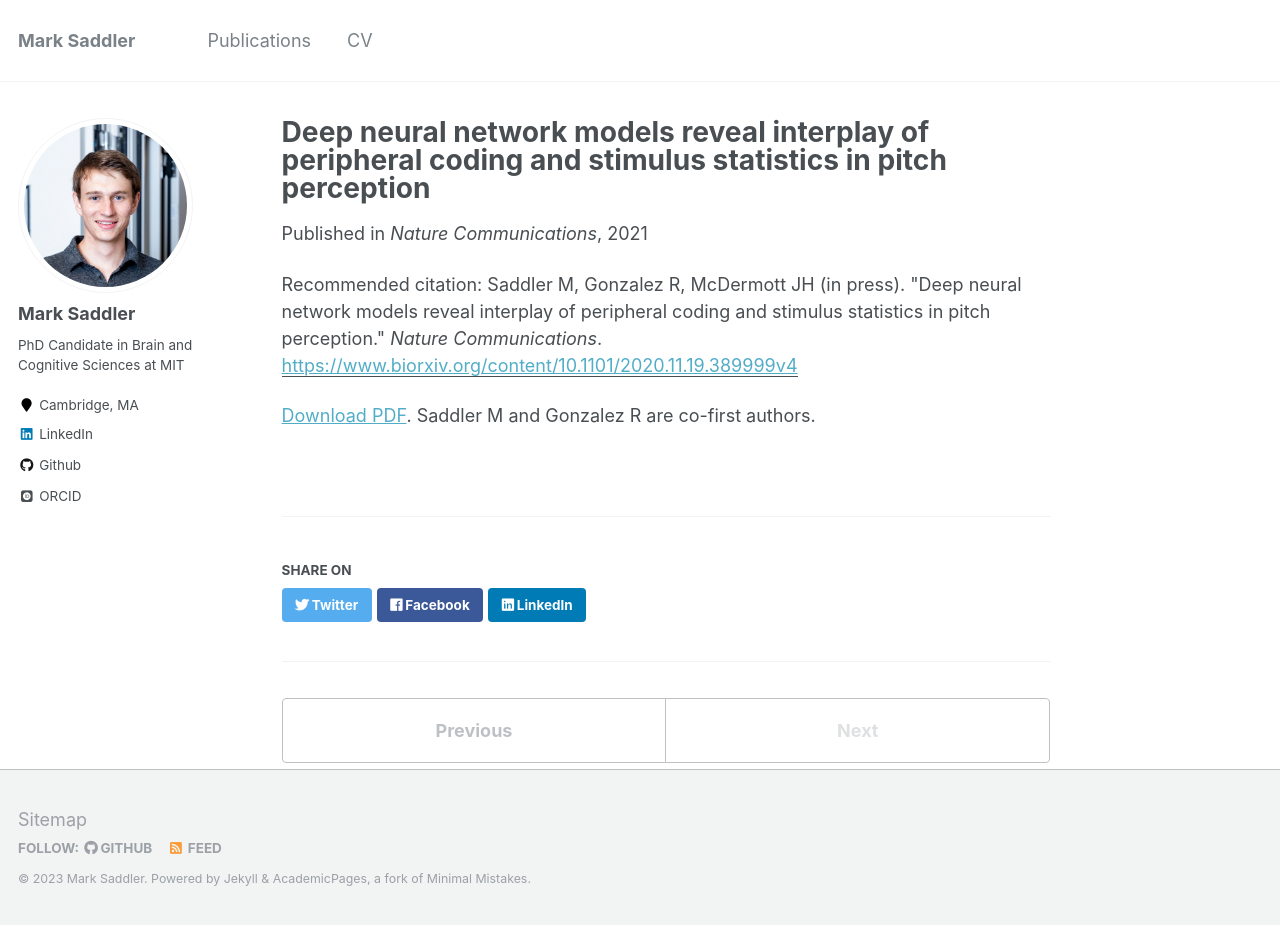
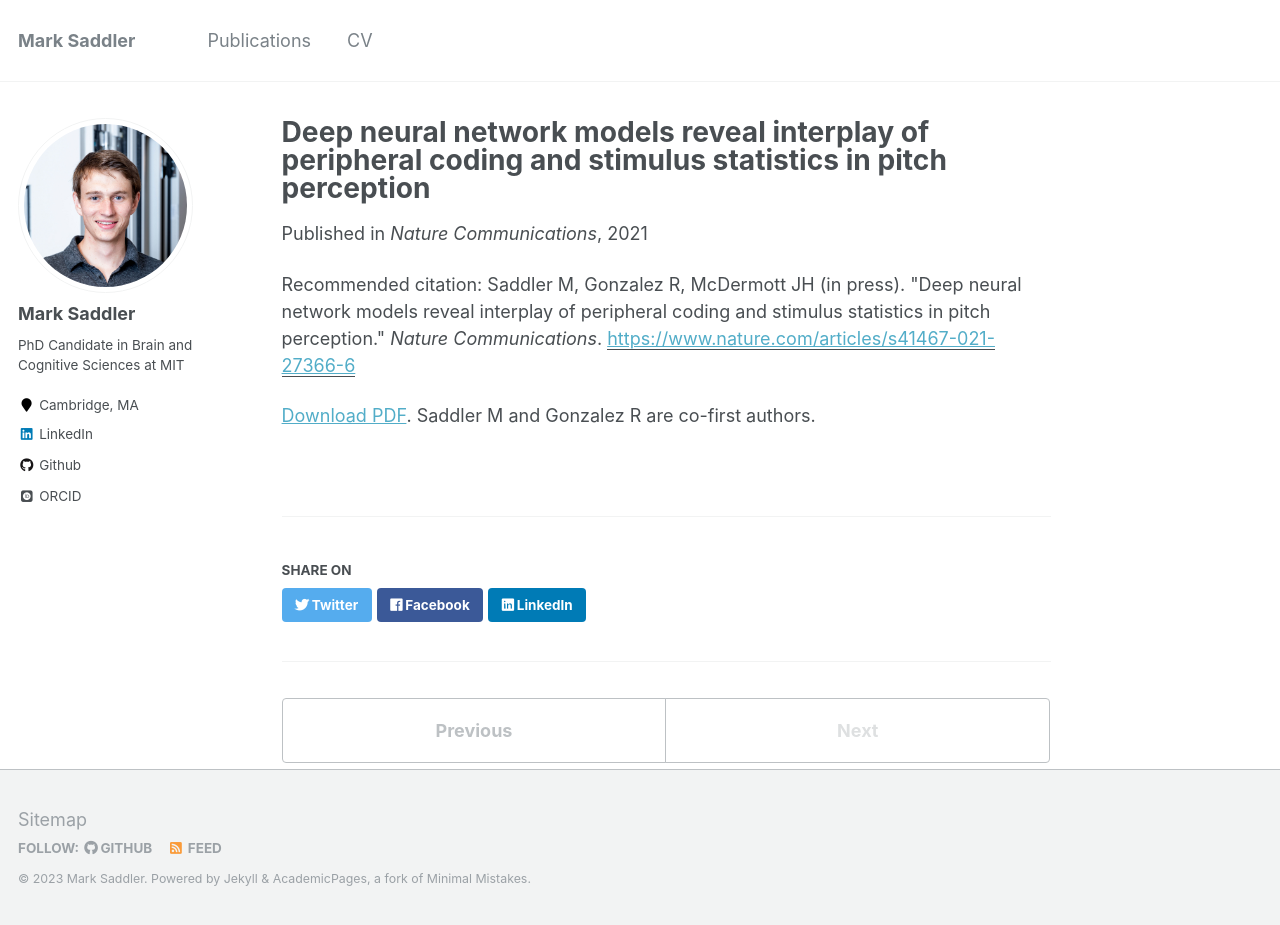
Before and after one commit to msaddler/msaddler.github.io, a Jekyll site: the page built from _publications/2021-12-31_saddler_et_al_ncomm.md, in a window 1280 px wide and 925 px high. Built offline with Jekyll 4.4.1, drawn with Linux system fonts in a browser that asks for light colours; some web fonts are replaced; part of the change alters nothing that is shown.

Commit message:
2023FEB cv update and ncomm paper links

```diff
--- a/_publications/2021-12-31_saddler_et_al_ncomm.md
+++ b/_publications/2021-12-31_saddler_et_al_ncomm.md
@@ -5,7 +5,7 @@ permalink: /publication/2021-12-31_saddler_et_al_ncomm
 excerpt: 'Perception is thought to be shaped by the environments for which organisms are optimized. These influences are difficult to test in biological organisms but may be revealed by machine perceptual systems optimized under different conditions. We investigated environmental and physiological influences on pitch perception, whose properties are commonly linked to peripheral neural coding limits. We first trained artificial neural networks to estimate fundamental frequency from biologically faithful cochlear representations of natural sounds. The best-performing networks replicated many characteristics of human pitch judgments. To probe the origins of these characteristics, we then optimized networks given altered cochleae or sound statistics. Human-like behavior emerged only when cochleae had high temporal fidelity and when models were optimized for naturalistic sounds. The results suggest pitch perception is critically shaped by the constraints of natural environments in addition to those of the cochlea, illustrating the use of artificial neural networks to reveal underpinnings of behavior.'
 date: 2021-12-31
 venue: 'Nature Communications'
-paperurl: 'https://www.biorxiv.org/content/10.1101/2020.11.19.389999v4'
+paperurl: 'https://www.nature.com/articles/s41467-021-27366-6'
 citation: 'Saddler M, Gonzalez R, McDermott JH (in press). &quot;Deep neural network models reveal interplay of peripheral coding and stimulus statistics in pitch perception.&quot; <i>Nature Communications</i>.'
 ---
-[Download PDF](https://arxiv.org/pdf/2011.10706.pdf). Saddler M and Gonzalez R are co-first authors.
+[Download PDF](https://www.nature.com/articles/s41467-021-27366-6.pdf). Saddler M and Gonzalez R are co-first authors.
```
Also changed, not shown: 1 other file.
